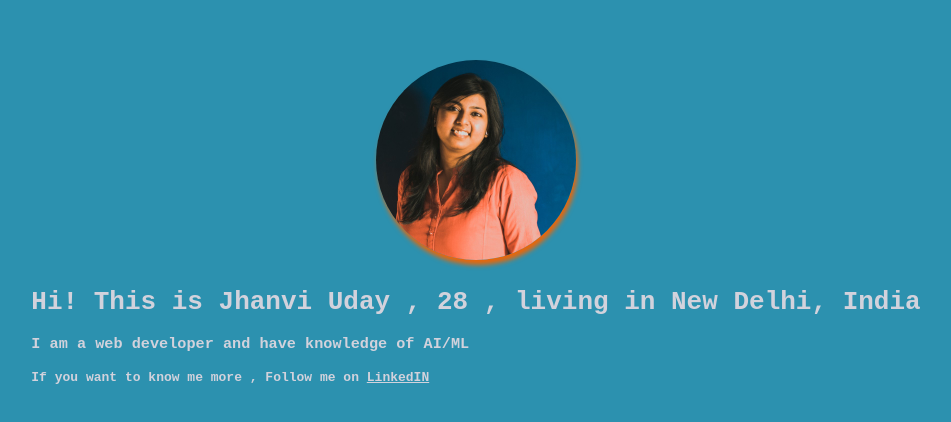
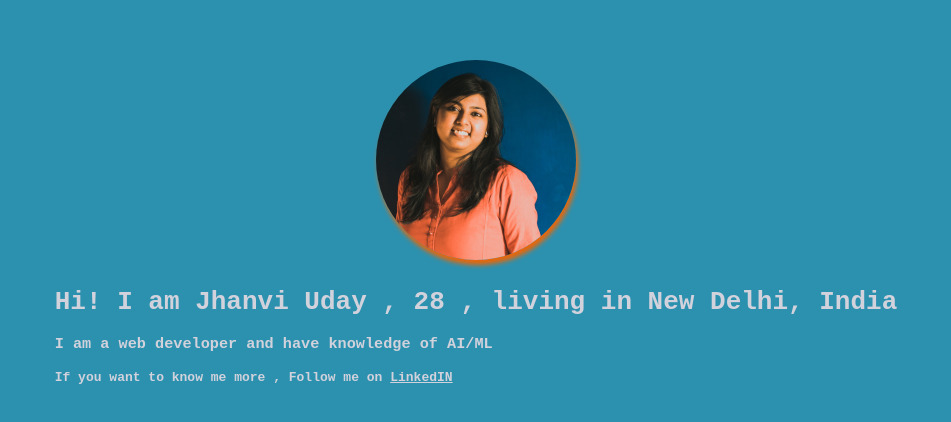
Before and after one commit to Jhanvi12/jhanviuday.io, a plain HTML site: page index.html in a window 1280 px wide. Shown: the part 164-586 px from the top of the page, without its empty margins (164-1115 px from the left). Drawn offline with Linux system fonts and the light colour scheme.

Commit message:
I am text used

```diff
--- a/index.html
+++ b/index.html
@@ -10,7 +10,7 @@
         <img class="image-layout" src="./images/jhanvi.jpg">
         <div class="site-header-text">
 
-         <h1>Hi! This is Jhanvi Uday , 28 , living in New Delhi, India </h1>
+         <h1>Hi! I am Jhanvi Uday , 28 , living in New Delhi, India </h1>
          <h3>I am a web developer and have knowledge of AI/ML</h3>
          <h4>If you want to know me more , Follow me on <a class="course-link" href="https://www.linkedin.com/in/jhanvi-uday-a03222146/">LinkedIN</a></h2>
         </div>
```
